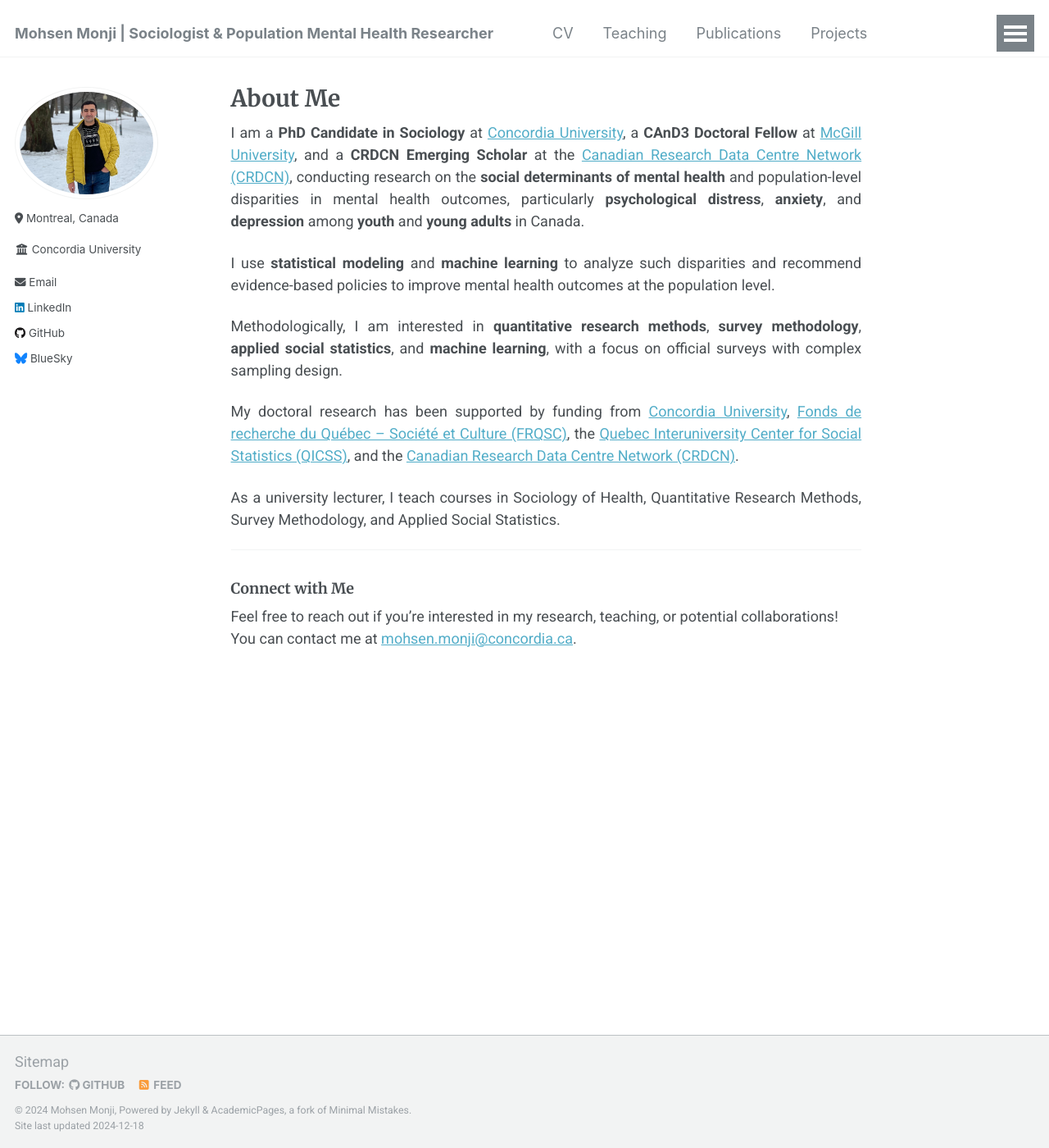
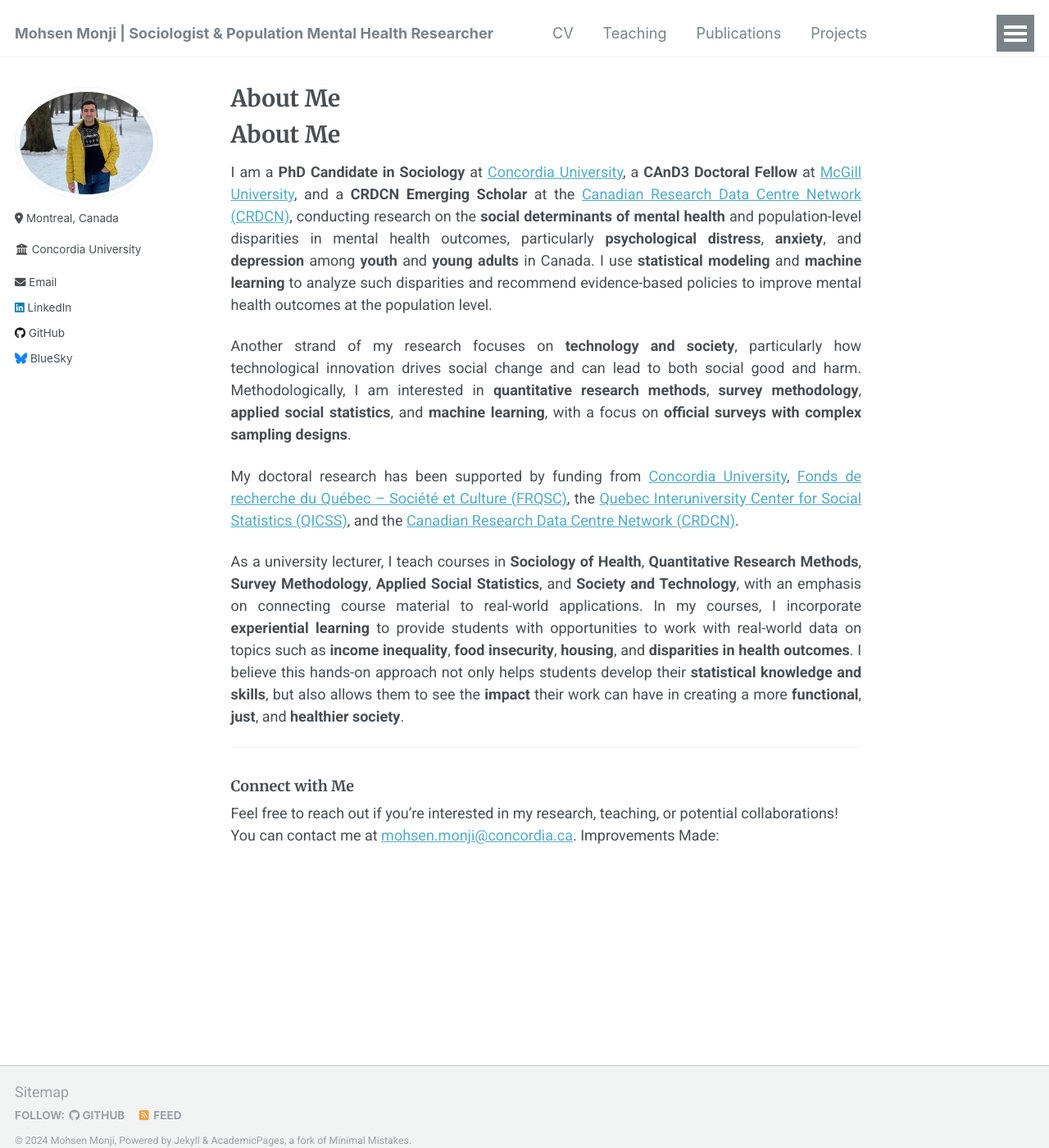
Before and after one commit to Mohsnmonji/mohsnmonji.github.io, a Jekyll site: the page built from bio.md, in a window 1280 px wide and 1400 px high. Shown: the whole window at 82% size. Built offline with Jekyll 4.4.1, drawn with Linux system fonts in a browser that asks for light colours.

Commit message:
Update bio.md

```diff
--- a/bio.md
+++ b/bio.md
@@ -5,15 +5,15 @@ seo_title: About Me - Mohsen Monji
 description: Sociologist and Population Mental Health Researcher - Detailed Bio
 ---
 
-I am a **PhD Candidate in Sociology** at [Concordia University](https://www.concordia.ca/artsci/sociology-anthropology.html), a **CAnD3 Doctoral Fellow** at [McGill University](https://www.mcgill.ca/cand3/our-people/fellows-2024-25), and a **CRDCN Emerging Scholar** at the [Canadian Research Data Centre Network (CRDCN)](https://crdcn.ca), conducting research on the **social determinants of mental health** and population-level disparities in mental health outcomes, particularly **psychological distress**, **anxiety**, and **depression** among **youth** and **young adults** in Canada.
+# About Me
 
-I use **statistical modeling** and **machine learning** to analyze such disparities and recommend evidence-based policies to improve mental health outcomes at the population level.
+I am a **PhD Candidate in Sociology** at [Concordia University](https://www.concordia.ca/artsci/sociology-anthropology.html), a **CAnD3 Doctoral Fellow** at [McGill University](https://www.mcgill.ca/cand3/our-people/fellows-2024-25), and a **CRDCN Emerging Scholar** at the [Canadian Research Data Centre Network (CRDCN)](https://crdcn.ca), conducting research on the **social determinants of mental health** and population-level disparities in mental health outcomes, particularly **psychological distress**, **anxiety**, and **depression** among **youth** and **young adults** in Canada. I use **statistical modeling** and **machine learning** to analyze such disparities and recommend evidence-based policies to improve mental health outcomes at the population level.
 
-Methodologically, I am interested in **quantitative research methods**, **survey methodology**, **applied social statistics**, and **machine learning**, with a focus on official surveys with complex sampling design.
+Another strand of my research focuses on **technology and society**, particularly how technological innovation drives social change and can lead to both social good and harm. Methodologically, I am interested in **quantitative research methods**, **survey methodology**, **applied social statistics**, and **machine learning**, with a focus on **official surveys with complex sampling designs**.
 
 My doctoral research has been supported by funding from [Concordia University](https://www.concordia.ca/artsci/sociology-anthropology.html), [Fonds de recherche du Québec – Société et Culture (FRQSC)](https://www.frq.gouv.qc.ca), the [Quebec Interuniversity Center for Social Statistics (QICSS)](https://www.ciqss.org), and the [Canadian Research Data Centre Network (CRDCN)](https://crdcn.ca).
 
-As a university lecturer, I teach courses in Sociology of Health, Quantitative Research Methods, Survey Methodology, and Applied Social Statistics.
+As a university lecturer, I teach courses in **Sociology of Health**, **Quantitative Research Methods**, **Survey Methodology**, **Applied Social Statistics**, and **Society and Technology**, with an emphasis on connecting course material to real-world applications. In my courses, I incorporate **experiential learning** to provide students with opportunities to work with real-world data on topics such as **income inequality**, **food insecurity**, **housing**, and **disparities in health outcomes**. I believe this hands-on approach not only helps students develop their **statistical knowledge and skills**, but also allows them to see the **impact** their work can have in creating a more **functional**, **just**, and **healthier society**.
 
 ---
 
@@ -21,3 +21,4 @@ As a university lecturer, I teach courses in Sociology of Health, Quantitative R
 
 Feel free to reach out if you're interested in my research, teaching, or potential collaborations!
 You can contact me at [mohsen.monji@concordia.ca](mailto:mohsen.monji@concordia.ca).
+Improvements Made:
```
